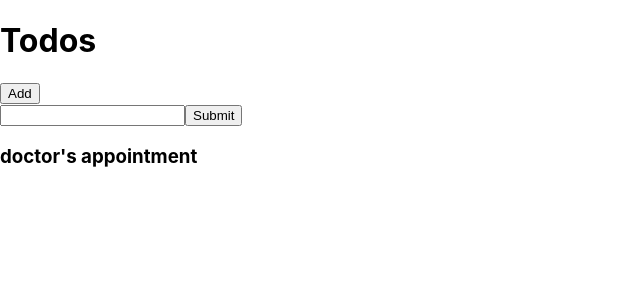
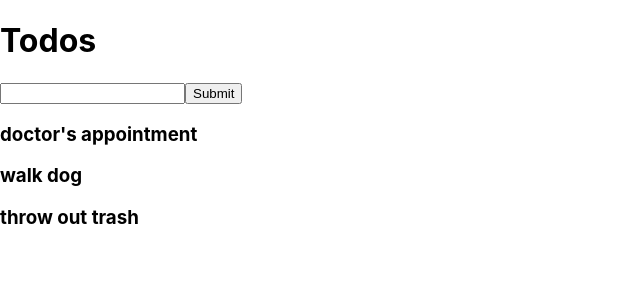
Before and after one commit to nchen0/React-Hooks-Context-Demo, a React (Create React App) app: page / in a window 1280 px wide. Shown: the top 300 px of the page, without its empty margins (0-640 px from the left). Built offline with nearby package versions, Linux system fonts and the light colour scheme; data requests are answered from the project's data file.

Commit message:
db & useeffect

```diff
--- /dev/null
+++ b/db.json
@@ -0,0 +1,22 @@
+{
+  "tasks": [
+    {
+      "id": 1,
+      "text": "doctor's appointment",
+      "day": "Feb 5th",
+      "reminder": false
+    },
+    {
+      "id": 2,
+      "text": "walk dog",
+      "day": "Feb 5th",
+      "reminder": false
+    },
+    {
+      "id": 3,
+      "text": "throw out trash",
+      "day": "Feb 5th",
+      "reminder": false
+    }
+  ]
+}
--- a/package.json
+++ b/package.json
@@ -6,6 +6,8 @@
     "@testing-library/jest-dom": "^5.16.1",
     "@testing-library/react": "^11.2.7",
     "@testing-library/user-event": "^12.8.3",
+    "axios": "^0.24.0",
+    "json-server": "^0.17.0",
     "react": "^17.0.2",
     "react-dom": "^17.0.2",
     "react-scripts": "4.0.3",
@@ -15,7 +17,8 @@
     "start": "react-scripts start",
     "build": "react-scripts build",
     "test": "react-scripts test",
-    "eject": "react-scripts eject"
+    "eject": "react-scripts eject",
+    "server": "json-server --watch db.json --port 5000"
   },
   "eslintConfig": {
     "extends": [
--- a/src/App.js
+++ b/src/App.js
@@ -1,7 +1,7 @@
 import logo from './logo.svg';
 import './App.css';
 import Header from "./components/Header";
-import Tasks from './components/Tasks';
+import Todos from './components/Todos';
 import { TodoProvider } from "./context/TodoContext"
 
 function App() {
@@ -10,7 +10,7 @@ function App() {
     <div className="container">
       <TodoProvider>
         <Header />
-        <Tasks />
+        <Todos />
       </TodoProvider>
     </div>
   );
--- a/src/components/AddTodo.js
+++ b/src/components/AddTodo.js
@@ -11,7 +11,7 @@ const AddTodo = () => {
 
     const addTodo = e => {
         e.preventDefault();
-        setTodos(prevTodos => [...prevTodos, { id: todos.length, text: task }])
+        setTodos(prevTodos => [...prevTodos, { id: todos.length + 1, text: task }])
         setTask('');
     }
 
--- a/src/components/Button.js
+++ /dev/null
@@ -1,11 +0,0 @@
-const Button = ({ color, text, onClick }) => {
-    return (
-        <button onClick={onClick} >{text}</button>
-    )
-}
-
-Button.defaultProps = {
-    text: 'Add'
-}
-
-export default Button
--- a/src/components/Header.js
+++ b/src/components/Header.js
@@ -1,6 +1,5 @@
 import PropTypes from 'prop-types'
 import AddTodo from './AddTodo'
-import Button from "./Button"
 
 const Header = ({ title }) => {
     const onClick = () => {
@@ -9,7 +8,6 @@ const Header = ({ title }) => {
     return (
         <header>
             <h1>{title}</h1>
-            <Button text="Add" color="green" onClick={onClick} />
             <AddTodo />
         </header>
     )
--- a/src/components/Tasks.js
+++ /dev/null
@@ -1,16 +0,0 @@
-import { useState } from "react"
-import { TodoContext } from "../context/TodoContext"
-import { useContext } from "react"
-
-const Tasks = () => {
-    const [todos, setTodos] = useContext(TodoContext)
-
-    return (
-        <>
-        {todos.map(todo => (
-            <h3 key={todo.id}>{todo.text}</h3>
-        ))}
-        </>
-    )
-}
-export default Tasks
--- /dev/null
+++ b/src/components/Todos.js
@@ -0,0 +1,29 @@
+import { TodoContext } from "../context/TodoContext"
+import { useContext, useEffect } from "react"
+
+const Todos = () => {
+    const [todos, setTodos] = useContext(TodoContext)
+    useEffect(() => {
+        const getTodos = async () => {
+            const todosFromServer = await fetchTodos()
+            setTodos(todosFromServer)
+        }
+
+        getTodos()
+    }, [])
+
+    const fetchTodos = async () => {
+        const response = await fetch('http://localhost:5000/tasks')
+        const data = await response.json();
+        return data;
+    }
+
+    return (
+        <>
+        {todos.map(todo => (
+            <h3 key={todo.id}>{todo.text}</h3>
+        ))}
+        </>
+    )
+}
+export default Todos
```
Also changed, not shown: 1 other file (tests, documents, lock files or other folders).
